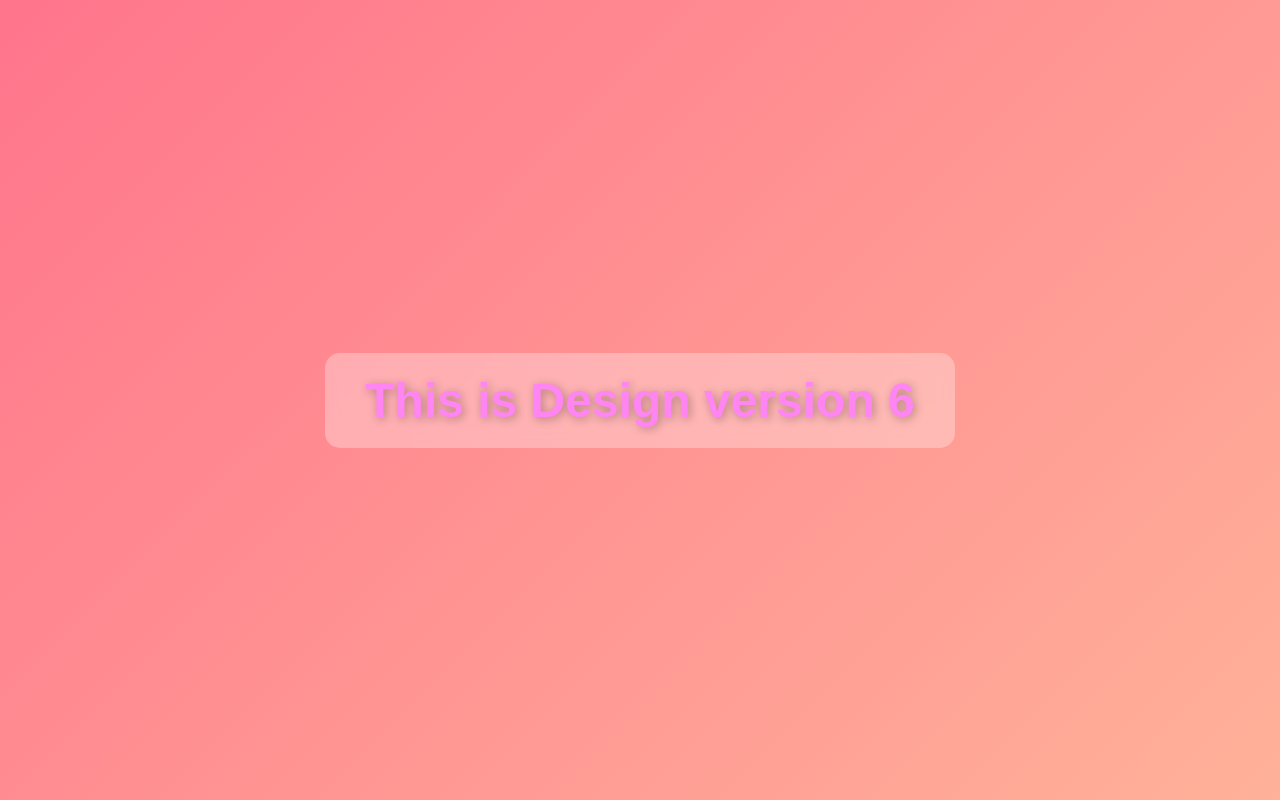
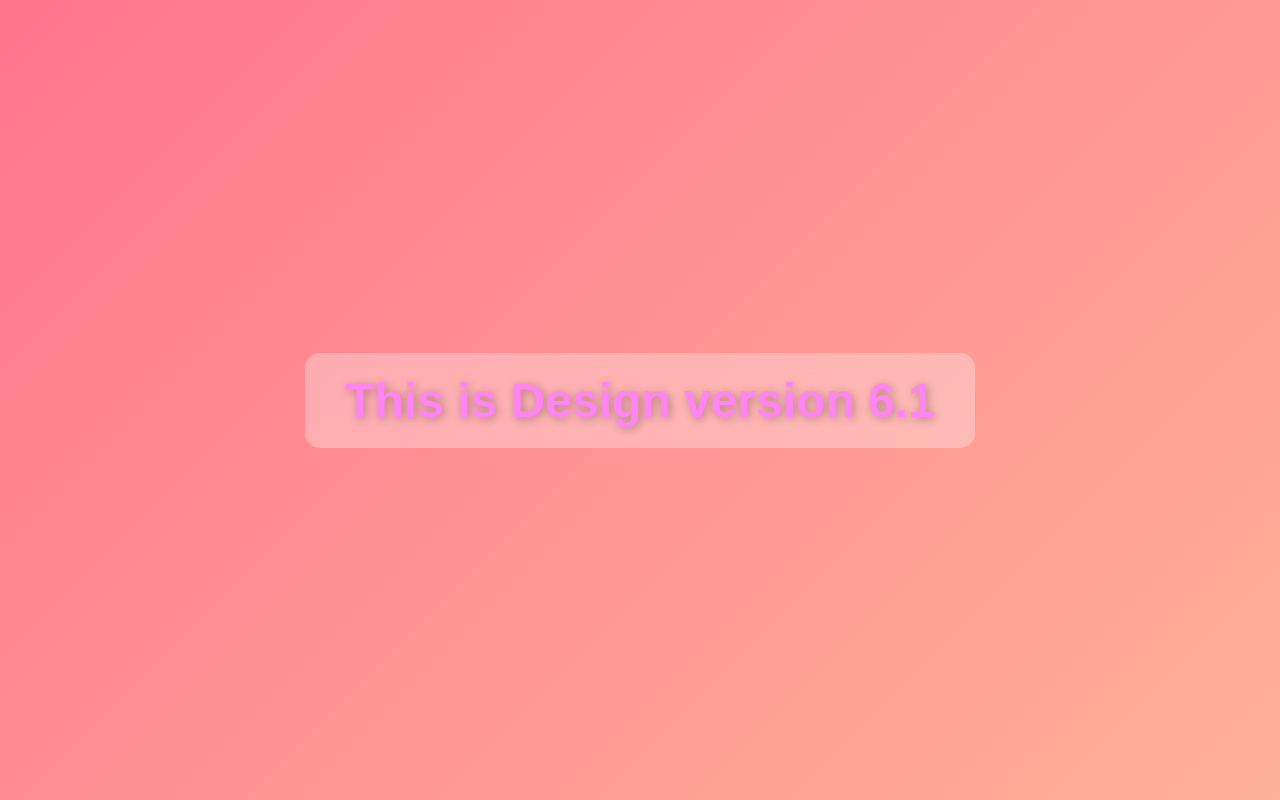
Before and after one commit to Harikiran0702/myrepo, a plain HTML site: page index.html in a window 1280 px wide. Drawn offline with Linux system fonts and the light colour scheme.

Commit message:
CHANGED THE VERSION 6.1

```diff
--- a/index.html
+++ b/index.html
@@ -9,5 +9,5 @@
 <body>
 
 </body>
-<h1>This is Design version 6</h1>
+<h1>This is Design version 6.1</h1>
 </html>
```
